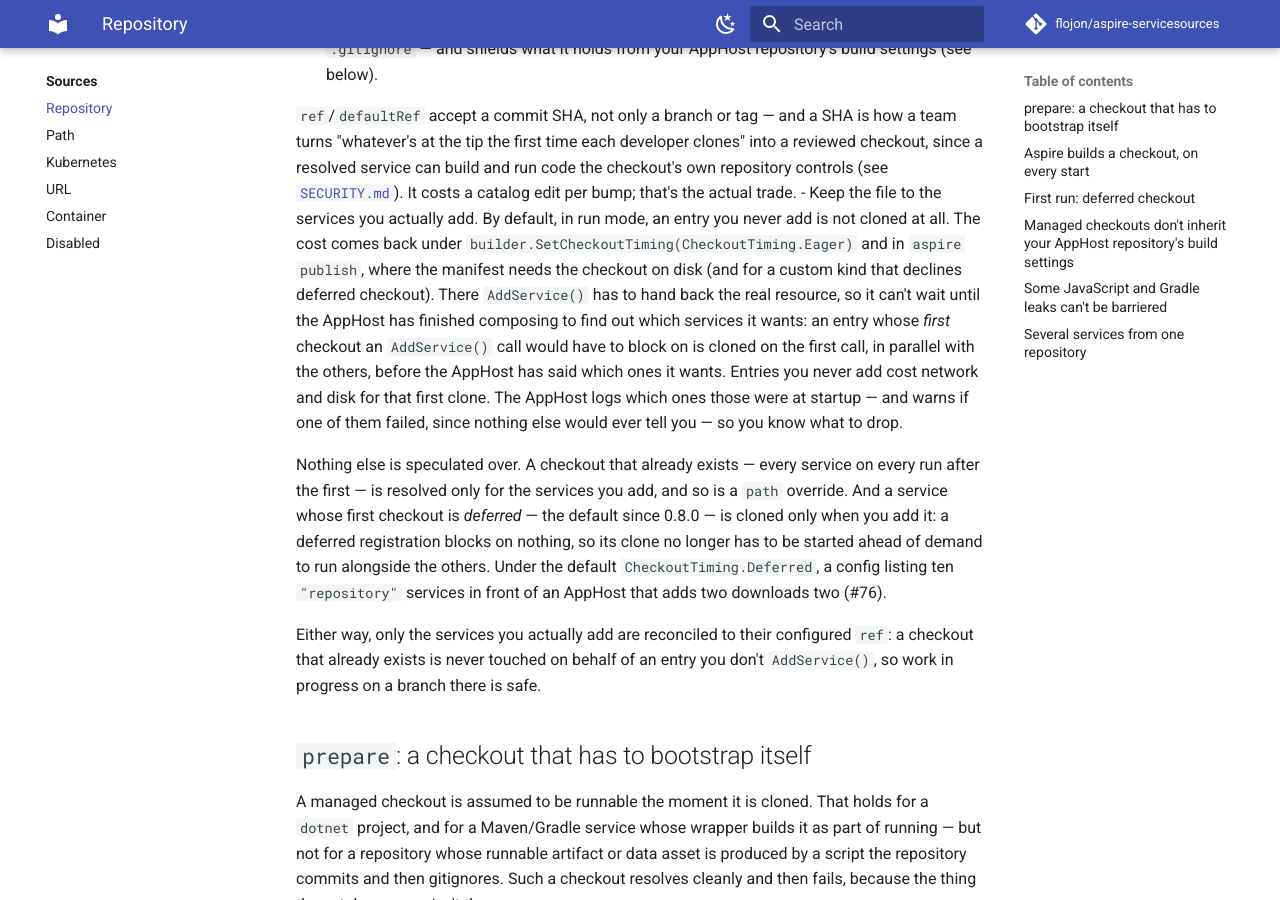
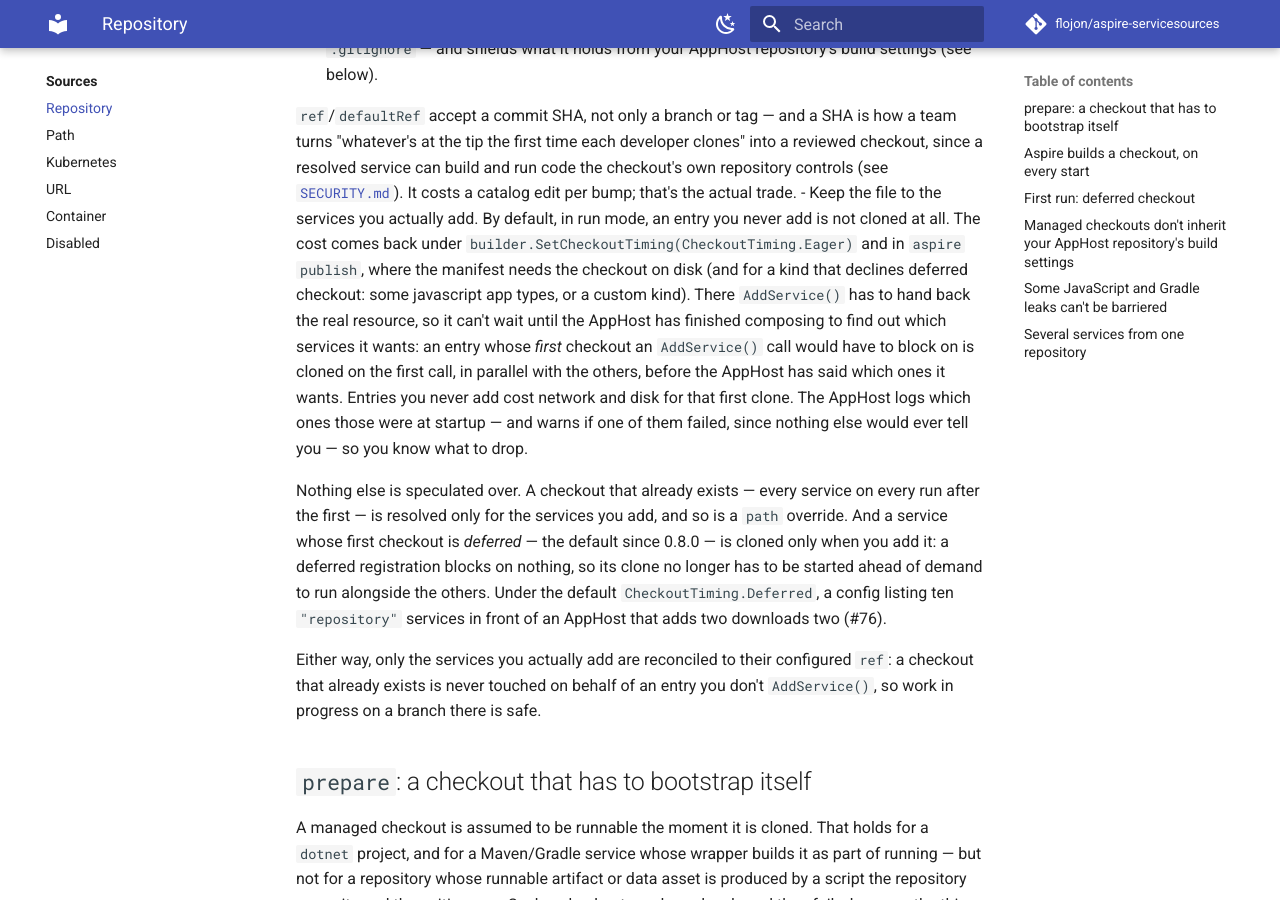
Before and after one commit to flojon/aspire-servicesources, an MkDocs documentation site: the page built from docs/sources/repository.md, in a window 1280 px wide and 900 px high, scrolled down 1372 px. Built offline with MkDocs 1.6.1 and Material for MkDocs 9.7.7, drawn with Linux system fonts in a browser that asks for light colours; comment, search, counter and statistics services are not loaded.

Commit message:
Notice: split Eager and declining-kind remedies; widen docs on declining kinds
Co-Authored-By: Claude Sonnet 5.5 <noreply@anthropic.com>

```diff
--- a/docs/sources/repository.md
+++ b/docs/sources/repository.md
@@ -88,8 +88,8 @@ the `"path"` spelling to paste instead.)
   [`SECURITY.md`](https://github.com/flojon/aspire-servicesources/blob/main/SECURITY.md)). It costs a catalog edit per bump; that's the actual trade.
 - Keep the file to the services you actually add. By default, in run mode, an entry you never add
   is not cloned at all. The cost comes back under `builder.SetCheckoutTiming(CheckoutTiming.Eager)`
-  and in `aspire publish`, where the manifest needs the checkout on disk (and for a custom kind that
-  declines deferred checkout). There `AddService()` has to hand back the real resource, so it can't
+  and in `aspire publish`, where the manifest needs the checkout on disk (and for a kind that
+  declines deferred checkout: some javascript app types, or a custom kind). There `AddService()` has to hand back the real resource, so it can't
   wait until the AppHost has finished composing to find out which services it wants: an entry whose
   *first* checkout an `AddService()` call would have to block on is cloned on the first call, in
   parallel with the others, before the AppHost has said which ones it wants. Entries you never add
```
Also changed, not shown: 2 other files.
